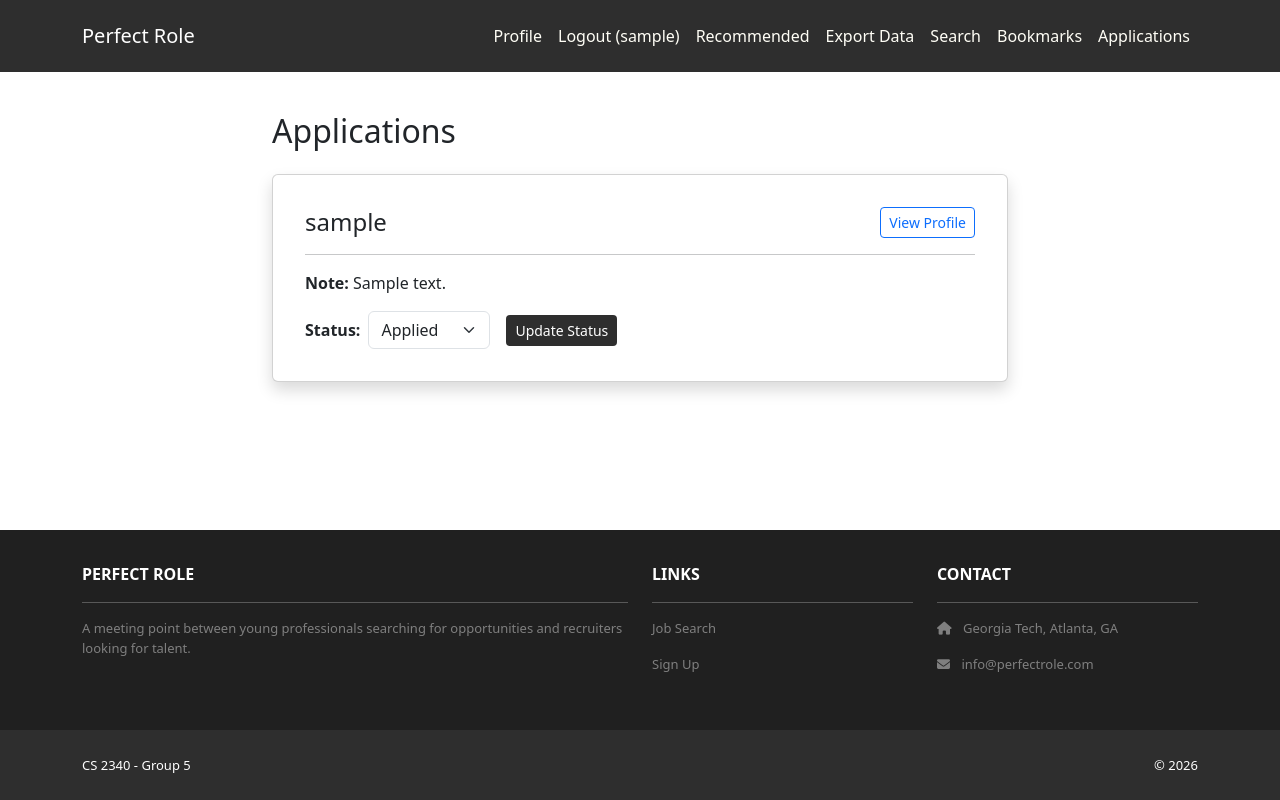
After one commit to CS2340Group5/Project2, a Django app: page /posts/viewpostapplications/1/ in a window 1280 px wide. The commit adds this page. Run offline with Django 5.2, Linux system fonts and the light colour scheme; a user stored in the database is signed in; tables that the repository leaves empty hold one stand-in row (values such as "Sample post").

Commit message:
SCRUM-15: Added reviewing candidate profiles and viewing post applications

```diff
--- a/perfect_role/posts/templates/posts/viewjobs.html
+++ b/perfect_role/posts/templates/posts/viewjobs.html
@@ -12,6 +12,7 @@
           <div class="card-header d-flex justify-content-between align-items-center">
             <span>Job #{{ job.id }} - {{ job.name }}</span>
             <span>
+              <a href="{% url 'posts.view_post_applications' id=job.id %}" class="btn btn-sm btn-outline-success">View Applications</a>
               <a href="{% url 'posts.pipeline' id=job.id %}" class="btn btn-sm btn-outline-dark">Pipeline</a>
               <a href="{% url 'posts.editjob' id=job.id %}" class="btn btn-sm btn-outline-primary">Edit</a>
             </span>
--- /dev/null
+++ b/perfect_role/posts/templates/posts/viewpostapplications.html
@@ -0,0 +1,43 @@
+{% extends 'base.html' %}
+{% block content %}
+<div class="p-3 mt-4">
+  <div class="container">
+    <div class="row justify-content-center">
+      <div class="col-md-8">
+        <h2 class="mb-4">Applications</h2>
+
+        {% for app in template_data.applications %}
+        <div class="card shadow p-3 mb-4 rounded">
+          <div class="card-body">
+            <div class="d-flex justify-content-between align-items-center">
+                <h4 class="mb-0">{{ app.user.username }}</h4>
+                <a href="{% url 'accounts.profile_view' app.user.id %}" class="btn btn-sm btn-outline-primary">View Profile</a>
+            </div>
+            <hr />
+            <p><b>Note:</b> {{ app.note|default:"No note provided." }}</p>
+
+            <form method="POST" action="#" class="d-flex align-items-center mt-3">
+              {% csrf_token %}
+              <input type="hidden" name="application_id" value="{{ app.id }}">
+              <label for="status-{{ app.id }}" class="me-2 fw-bold">Status:</label>
+              <select name="status" id="status-{{ app.id }}" class="form-select w-auto me-3">
+                <option value="APPLIED" {% if app.status == 'APPLIED' %}selected{% endif %}>Applied</option>
+                <option value="REVIEW" {% if app.status == 'REVIEW' %}selected{% endif %}>In Review</option>
+                <option value="INTERVIEW" {% if app.status == 'INTERVIEW' %}selected{% endif %}>Interview</option>
+                <option value="OFFER" {% if app.status == 'OFFER' %}selected{% endif %}>Offer</option>
+                <option value="CLOSED" {% if app.status == 'CLOSED' %}selected{% endif %}>Closed</option>
+              </select>
+              <button type="submit" class="btn btn-sm bg-dark text-white">Update Status</button>
+            </form>
+
+          </div>
+        </div>
+        {% empty %}
+        <div class="alert alert-info">No applications received for this post yet.</div>
+        {% endfor %}
+
+      </div>
+    </div>
+  </div>
+</div>
+{% endblock content %}
--- a/perfect_role/posts/urls.py
+++ b/perfect_role/posts/urls.py
@@ -13,4 +13,5 @@ urlpatterns = [
     path('applications/', views.applications, name='posts.applications'),
     path('pipeline/<int:id>/', views.pipeline, name='posts.pipeline'),
     path('application/<int:id>/move/', views.move_application, name='posts.move_application'),
+    path('viewpostapplications/<int:id>/', views.viewpostapplications, name = 'posts.view_post_applications'),
 ]
--- a/perfect_role/posts/views.py
+++ b/perfect_role/posts/views.py
@@ -165,3 +165,22 @@ def move_application(request, id):
         application.status = request.POST['status']
         application.save()
     return redirect('posts.pipeline', id=application.post.id)
+
+@login_required
+def viewpostapplications(request, id):
+    post = get_object_or_404(JobPost, pk=id)
+    if request.user != post.recruiter:
+        return redirect('home.index')
+
+    if request.method == 'POST':
+        application_id = request.POST.get('application_id')
+        new_status = request.POST.get('status')
+        application = get_object_or_404(Application, pk=application_id, post=post)
+        application.status = new_status
+        application.save()
+
+        return redirect('posts.view_post_applications', id=post.id)
+
+    template_data = {}
+    template_data['applications'] = Application.objects.filter(post=post)
+    return render(request, 'posts/viewpostapplications.html', {'template_data': template_data})
```
